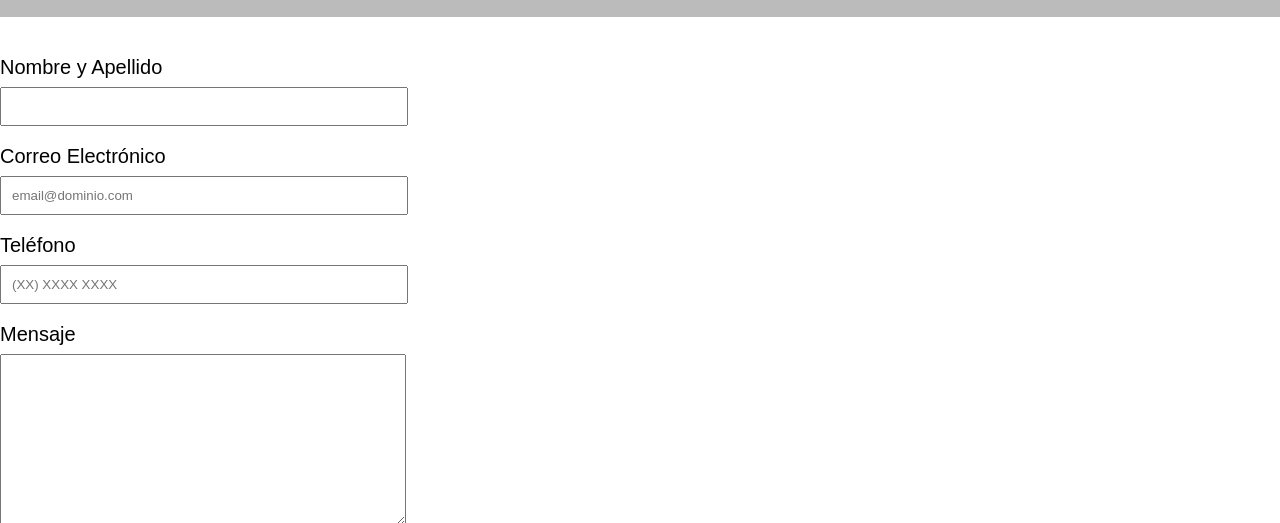
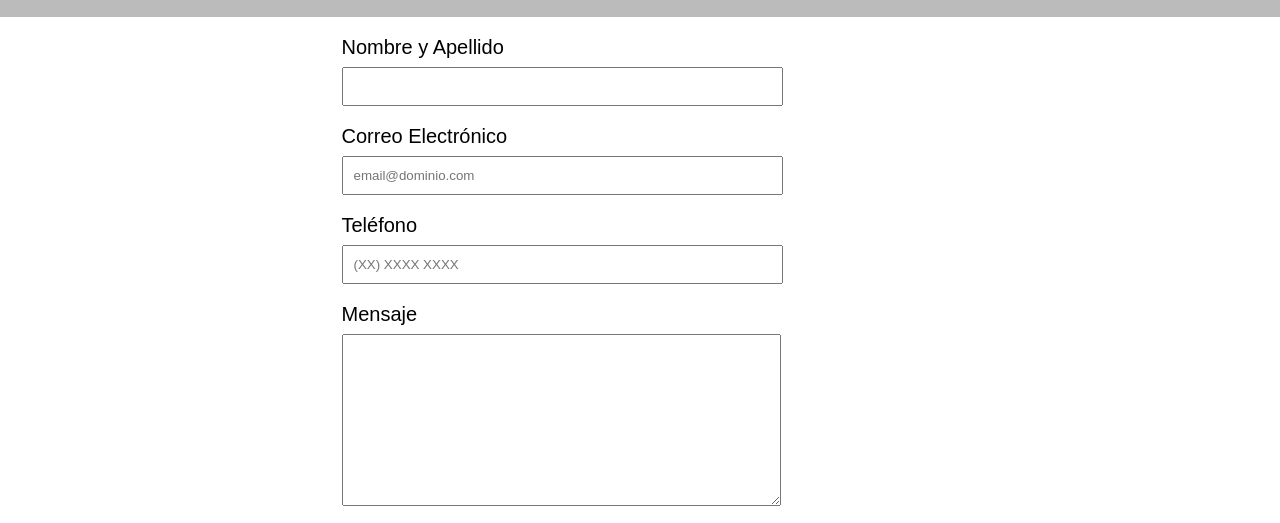
Before and after one commit to MercadoFabio/PagBarberia, a plain HTML site: page contacto.html in a window 1280 px wide. Shown: the part 276-799 px from the top of the page. Drawn offline with Linux system fonts and the light colour scheme.

Commit message:
actulizamos la pagina contacto

```diff
--- a/contacto.html
+++ b/contacto.html
@@ -28,7 +28,7 @@
         </div>
 
       </header>
-      <main>
+      <main class="contacto">
           <form action="">
 
               <label for="nombreapellido">Nombre y Apellido</label>
--- a/style.css
+++ b/style.css
@@ -93,9 +93,13 @@ footer {
     font-size: 13px;
     margin: 20px;
 }
-
+.contacto{
+    display: flex;
+    flex-direction: column;
+    align-items: center;
+}
 form {
-    margin: 40px 0;
+    margin: 20px 0;
 }
 
 form label,
@@ -109,7 +113,7 @@ form legend {
     display: block;
     margin: 0 0 20px;
     padding: 10px 10px;
-    width: 30%;
+    width: 70%;
 }
 
 .checkbox {
```
